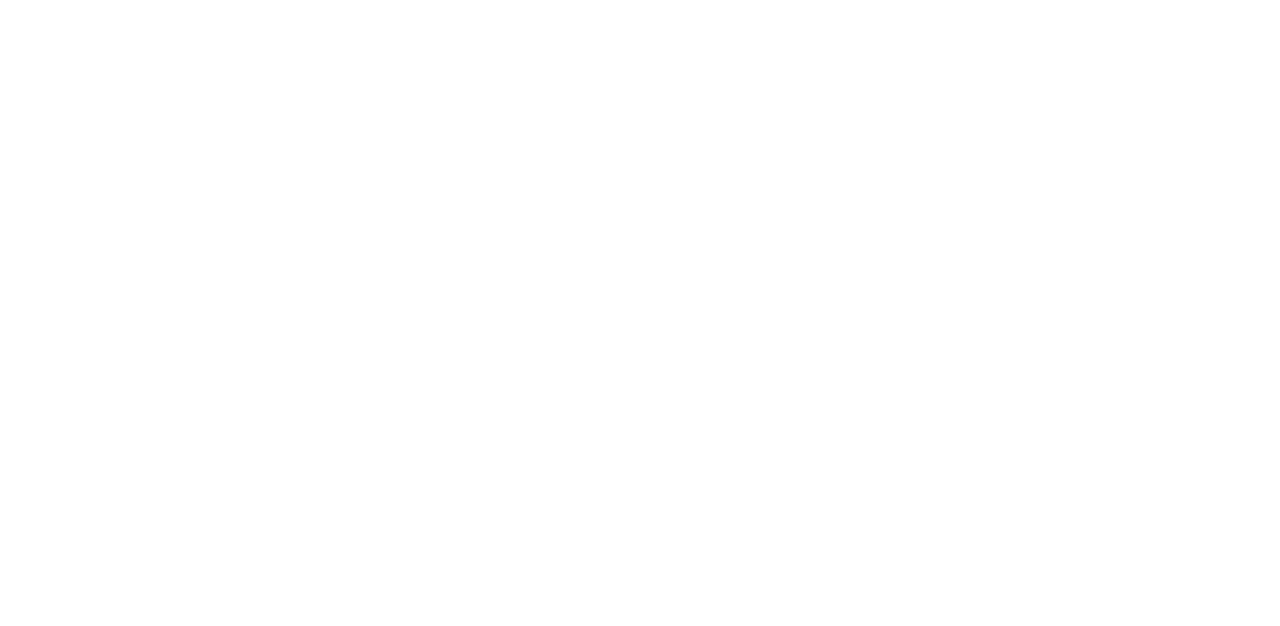
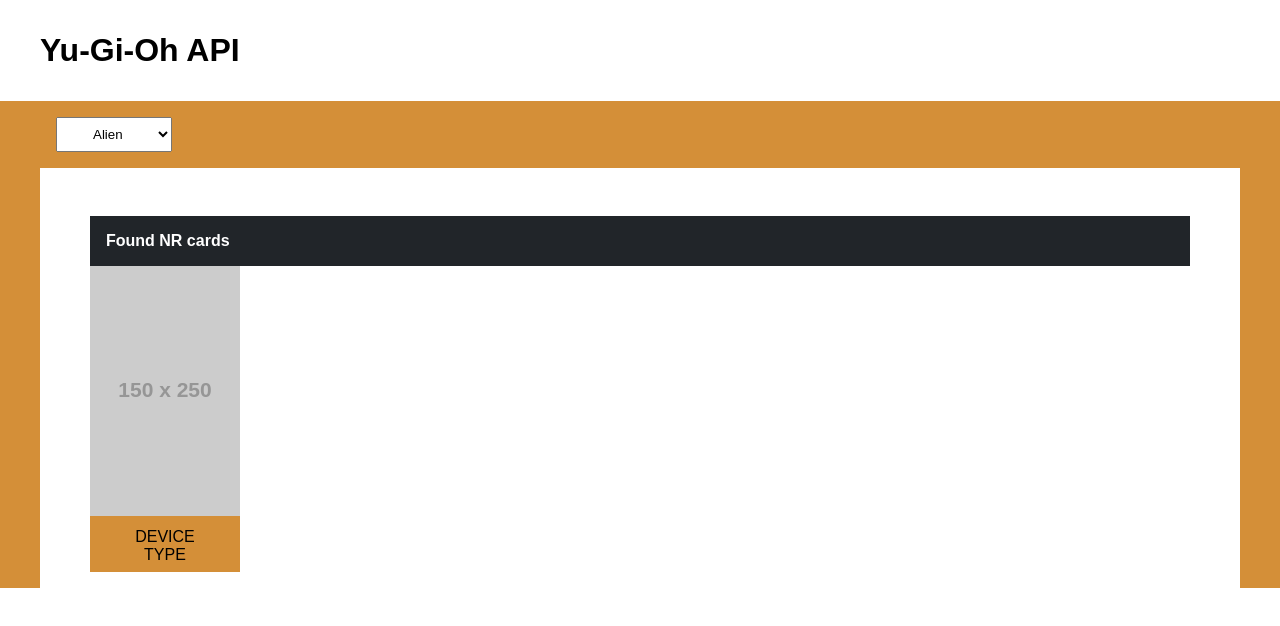
Before and after one commit to Francesca-Dascanio/vite-breaking-bad, a Vue app: page / in a window 1280 px wide. Shown: the top 626 px of the page. Built offline with nearby package versions, Linux system fonts and the light colour scheme.

Commit message:
Completata struttura statica

```diff
--- a/package.json
+++ b/package.json
@@ -9,11 +9,13 @@
     "preview": "vite preview"
   },
   "dependencies": {
+    "axios": "^1.3.2",
     "node-sass": "^8.0.0",
     "vue": "^3.2.45"
   },
   "devDependencies": {
     "@vitejs/plugin-vue": "^4.0.0",
+    "sass": "^1.58.0",
     "vite": "^4.1.0"
   }
 }
--- a/src/App.vue
+++ b/src/App.vue
@@ -1,15 +1,25 @@
 <script>
-// import HelloWorld from './components/HelloWorld.vue'
+import AppHeader from './components/AppHeader.vue'
+import AppMain from './components/AppMain.vue'
+
 
 export default {
     name: 'App',
+    components: {
+        AppHeader,
+        AppMain
+    }
 }
 </script>
 
 <template>
 
+    <AppHeader/>
+    <AppMain/>
+
 </template>
 
 <style lang="scss">
+@use './styles/main.scss'
 
 </style>
--- a/src/components/AppHeader.vue
+++ b/src/components/AppHeader.vue
@@ -7,9 +7,32 @@
 </script>
 
 <template>
+    <div>
+        <!-- Manca logo -->
+        <div class="container">
+            <h1>
+                Yu-Gi-Oh API
+            </h1>
+        </div>
+    </div>
 
 </template>
 
 <style lang="scss" scoped>
+@use '../styles/partials/variables.scss' as *;
+
+div {
+
+    background-color: $secondary-color;
+
+        .container {
+            max-width: 1200px;
+            margin: 0 auto;
+
+            h1 {
+                margin: 2rem 0;
+            }
+        }
+}
 
 </style>
--- /dev/null
+++ b/src/components/AppMain.vue
@@ -0,0 +1,120 @@
+<script>
+// import HelloWorld from './components/HelloWorld.vue'
+
+export default {
+    name: 'AppMain',
+}
+</script>
+
+<template>
+    <div>
+        <div class="container">
+            <div class="section-1">
+                <form action="">
+                    <select name="" id="type">
+                        <option value="alien">
+                            Alien
+                        </option>
+                        <option value="alien">
+                            Alien
+                        </option>
+                        <option value="alien">
+                            Alien
+                        </option>
+                        <option value="alien">
+                            Alien
+                        </option>
+                    </select>
+                </form>
+            </div>
+            <div class="section-2">
+                <div class="container-internal">
+                    <div class="cards-number">
+                        <strong>
+                            Found NR cards
+                        </strong>
+                    </div>
+                    <div class="cards-board">
+                        <!-- card singola -->
+                        <div class="card">
+                            <div class="card-image">
+                                <img src="https://via.placeholder.com/150x250" alt="card-1">
+                            </div>
+                            <div class="card-text">
+                                <div>
+                                    DEVICE
+                                </div>
+                                <div>
+                                    TYPE
+                                </div>
+                            </div>
+                        </div>
+                    </div>
+                </div>
+            </div>
+        </div>
+    </div>
+
+</template>
+
+<style lang="scss" scoped>
+@use '../styles/partials/variables.scss' as *;
+
+div {
+    width: 100%;
+    background-color: $primary-color;
+
+    .container {
+        max-width: 1200px;
+        margin: 0 auto;
+    }
+
+}
+
+.section-1 {
+    padding: 1rem;
+
+    select {
+        padding: 0.5rem 2rem;
+    }
+}
+
+.section-2 {
+    background-color: $secondary-color;
+
+    .container-internal {
+        max-width: 1100px;
+        margin: 0 auto;
+        background-color: $secondary-color;
+        padding: 3rem 0 1rem;
+
+        .cards-number {
+            background-color: $tertiary-color;
+            color: $secondary-color;
+            padding: 1rem;
+        }
+
+        .cards-board {
+            background-color: $secondary-color;
+            display: flex;
+            flex-wrap: nowrap;
+
+            .card {
+
+                width: 150px;
+
+                .card-image {
+                    max-width: 100%;
+                    height: auto;
+                }
+
+                .card-text {
+                    text-align: center;
+                    padding: 0.5rem;
+                }
+            }
+        }
+    }
+}
+
+</style>
--- a/src/styles/main.scss
+++ b/src/styles/main.scss
@@ -1 +1,3 @@
-@import './partials/reset.scss'
+@import './partials/reset.scss';
+
+@import './partials/variables.scss';
--- a/src/styles/partials/variables.scss
+++ b/src/styles/partials/variables.scss
@@ -0,0 +1,3 @@
+$primary-color: #d48f38;
+$secondary-color: #ffffff;
+$tertiary-color: #212529;
```
Also changed, not shown: 2 other files (tests, documents, lock files or other folders).
